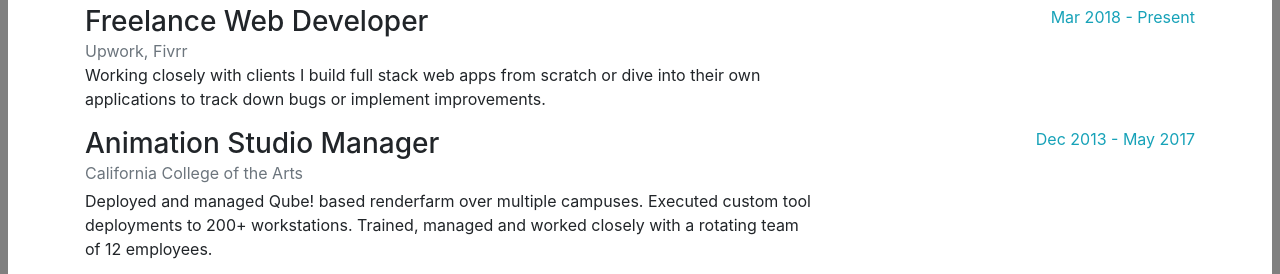
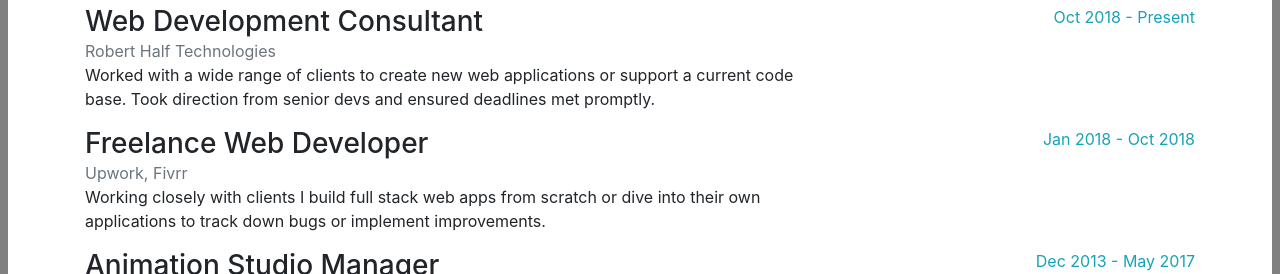
Before and after one commit to brac/portfolio, a plain HTML site: page resume.html in a window 1280 px wide. Shown: the part 485-759 px from the top of the page. Drawn offline with nearby package versions, Linux system fonts and the light colour scheme.

Commit message:
add RH to resume

```diff
--- a/resume.html
+++ b/resume.html
@@ -71,6 +71,21 @@
             <h2>Experience</h2>
             <div class="row">
               <div class="col-8">
+                <h3 class="mb-0">Web Development Consultant</h3>
+                <div class="text-muted">Robert Half Technologies</div>
+                <p>
+                  Worked with a wide range of clients to create new web
+                  applications or support a current code base. Took direction
+                  from senior devs and ensured deadlines met promptly.
+                </p>
+              </div>
+              <div class="col-sm text-md-right">
+                <span class="text-info">Oct 2018 - Present</span>
+              </div>
+            </div>
+
+            <div class="row">
+              <div class="col-8">
                 <h3 class="mb-0">Freelance Web Developer</h3>
                 <div class="text-muted">Upwork, Fivrr</div>
                 <p>
@@ -80,7 +95,7 @@
                 </p>
               </div>
               <div class="col-sm text-md-right">
-                <span class="text-info">Mar 2018 - Present</span>
+                <span class="text-info">Jan 2018 - Oct 2018</span>
               </div>
             </div>
 
```
